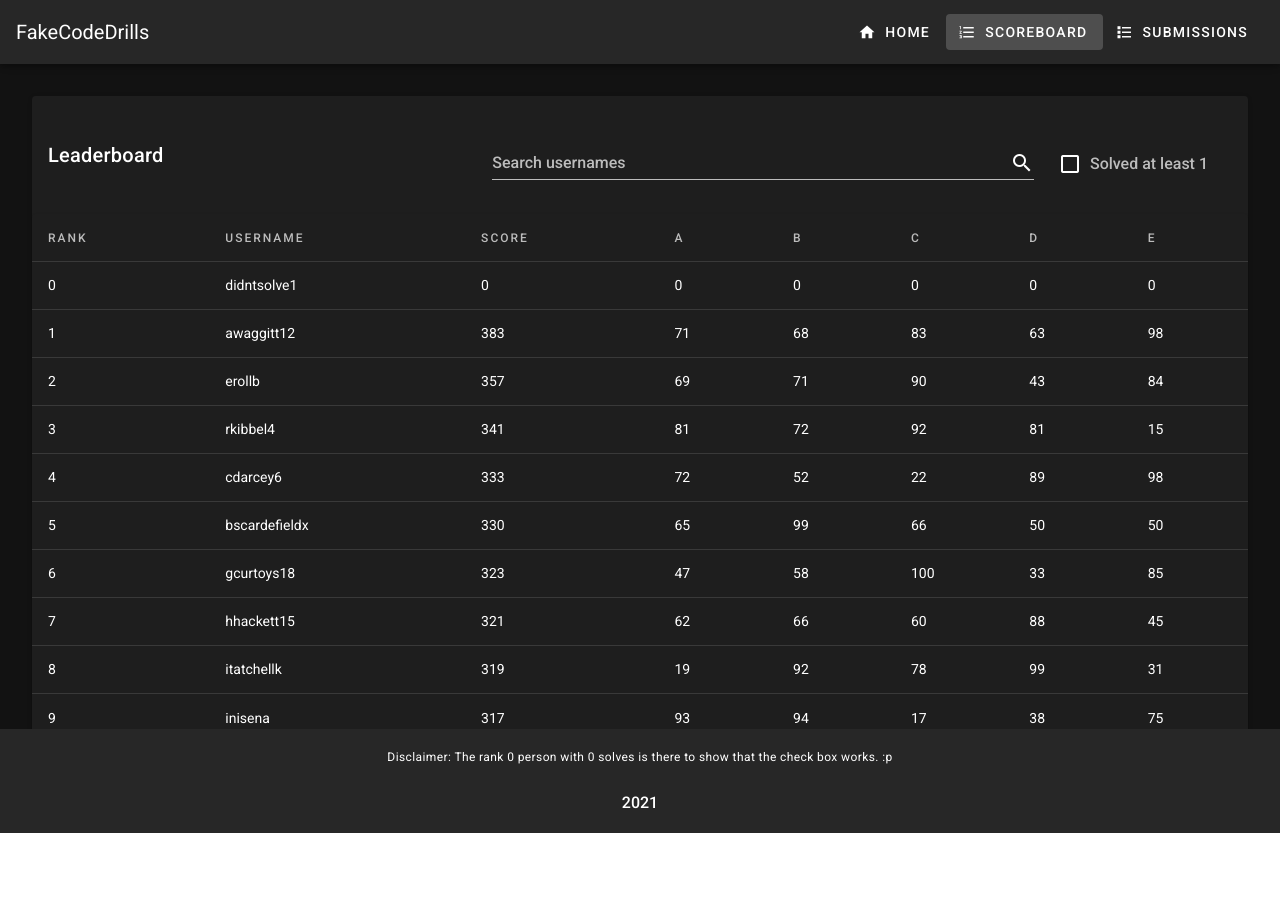
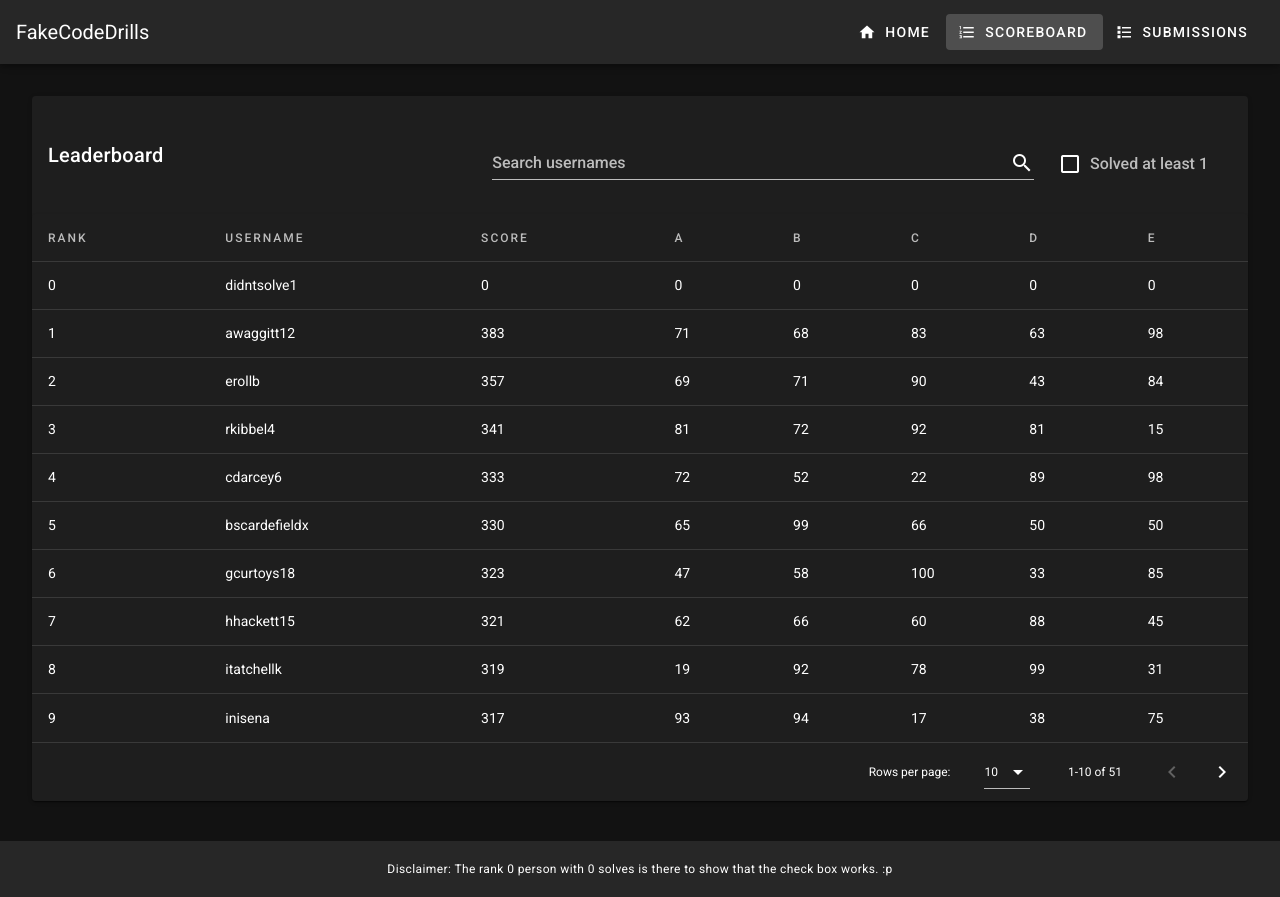
Before and after one commit to sadn1ck/task-codedrills, a Vue app: page /scoreboard in a window 1280 px wide. Before the commit the page ends 833 px from the top, so only its background shows below. Built offline with nearby package versions, Linux system fonts and the light colour scheme.

Commit message:
fix: footer padding and overlapping issue
Signed-off-by: Anik Das <anikdas0811@gmail.com>

```diff
--- a/src/App.vue
+++ b/src/App.vue
@@ -1,7 +1,7 @@
 <template>
   <v-app>
     <Navbar />
-    <v-main>
+    <v-main class="pb-16">
       <router-view/>
     </v-main>
     <Footer />
--- a/src/components/Footer.vue
+++ b/src/components/Footer.vue
@@ -3,10 +3,10 @@
     <v-col v-if="isScoreboardPage" class="text-center text-caption" cols="12">
       Disclaimer: The rank 0 person with 0 solves is there to show that the check box works. :p
     </v-col>
-    <v-col v-if="isSubmissionsPage" class="text-center text-caption" cols="12">
+    <v-col v-else-if="isSubmissionsPage" class="text-center text-caption" cols="12">
       Disclaimer: The code in all submissions are same for now.
     </v-col>
-    <v-col class="text-center font-weight-medium" cols="12">
+    <v-col v-else class="text-center font-weight-medium" cols="12">
       {{ new Date().getFullYear() }}
     </v-col>
   </v-footer>
```
